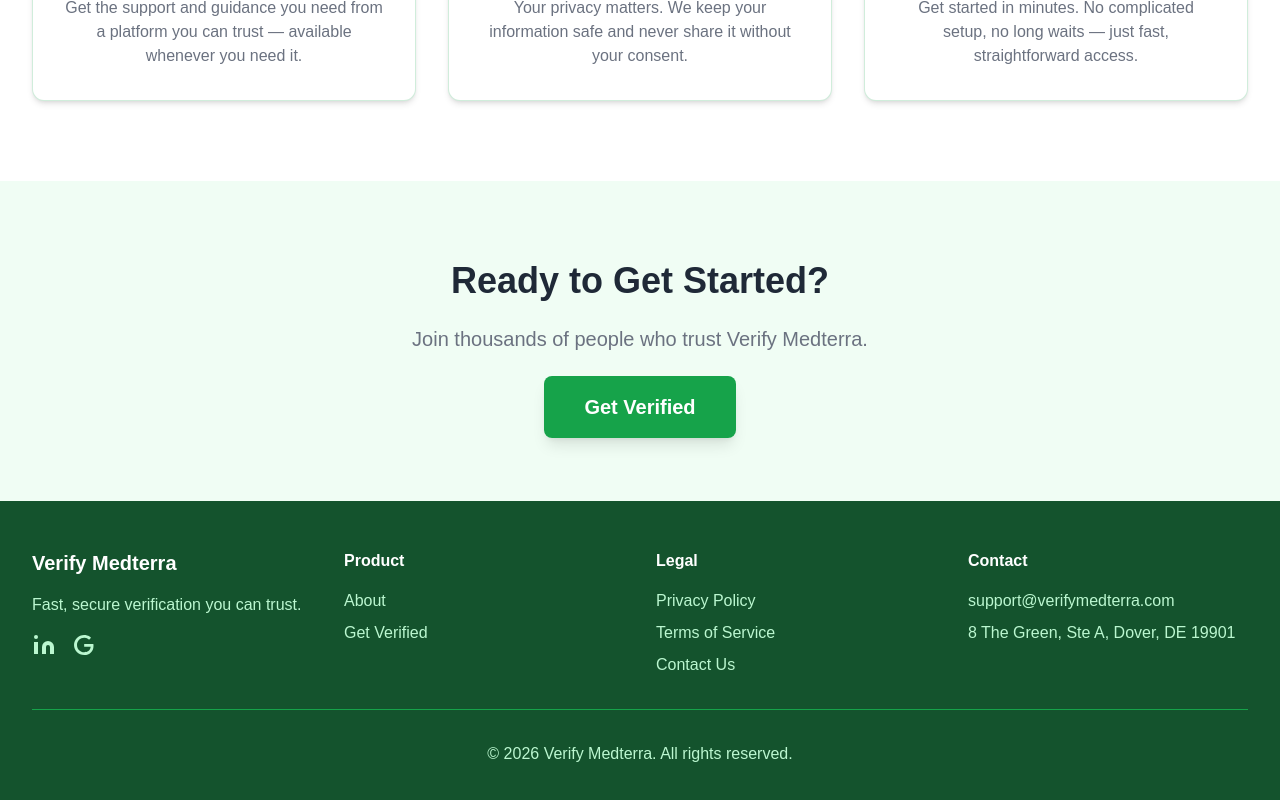
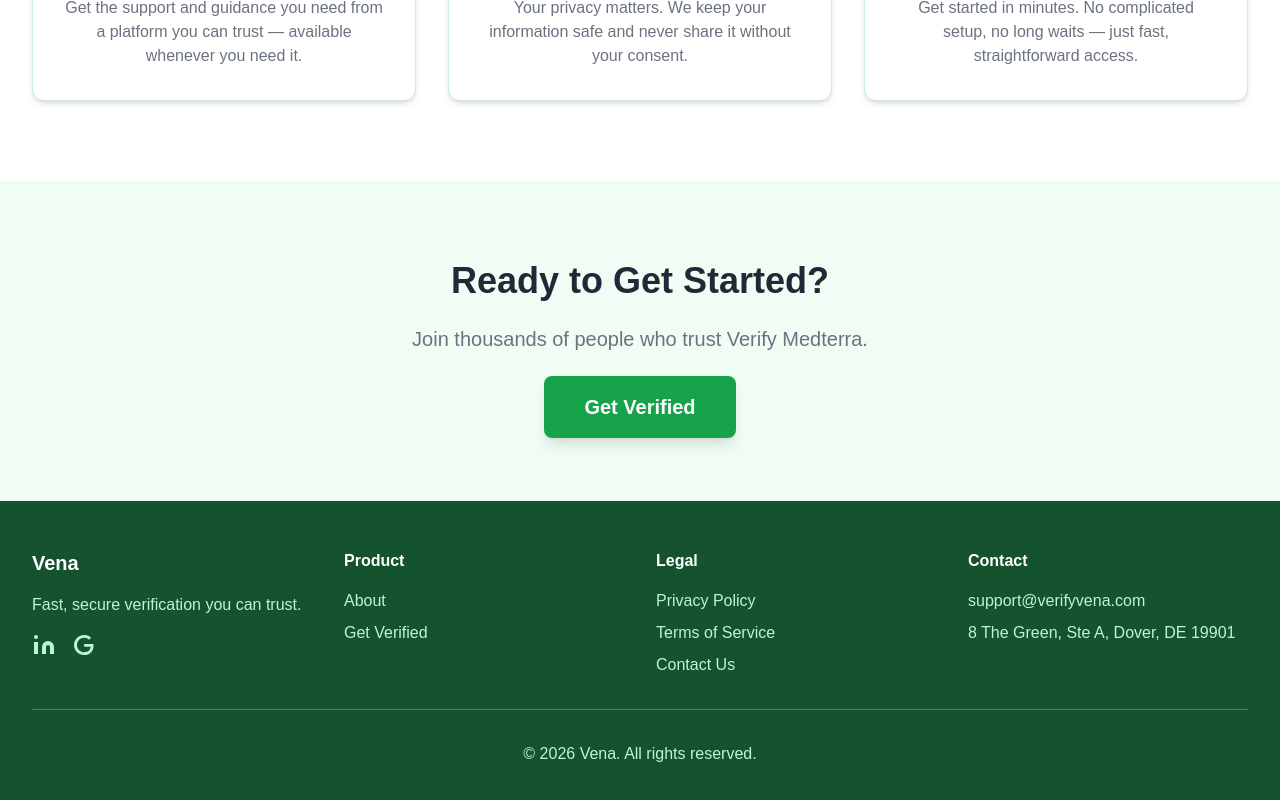
Before and after one commit to Textingman/medterra-verifymedterra, a Next.js app: page / in a window 1280 px wide. Shown: the part 1085-1885 px from the top of the page. Built offline with nearby package versions, Linux system fonts and the light colour scheme.

Commit message:
Rebrand: Verify Medterra -> Vena, verifymedterra.com -> verifyvena.com

```diff
--- a/app/components/Footer.tsx
+++ b/app/components/Footer.tsx
@@ -6,7 +6,7 @@ export default function Footer() {
       <div className="max-w-7xl mx-auto px-4 sm:px-6 lg:px-8">
         <div className="grid md:grid-cols-4 gap-8">
           <div>
-            <h3 className="text-xl font-bold mb-4">Verify Medterra</h3>
+            <h3 className="text-xl font-bold mb-4">Vena</h3>
             <p style={{ color: '#BBF7D0' }}>
               Fast, secure verification you can trust.
             </p>
@@ -45,13 +45,13 @@ export default function Footer() {
           </div>
           <div>
             <h4 className="font-semibold mb-4">Contact</h4>
-            <p style={{ color: '#BBF7D0' }}>support@verifymedterra.com</p>
+            <p style={{ color: '#BBF7D0' }}>support@verifyvena.com</p>
             <p className="mt-2" style={{ color: '#BBF7D0' }}>8 The Green, Ste A, Dover, DE 19901</p>
             <p className="mt-2" style={{ color: '#BBF7D0' }}></p>
           </div>
         </div>
         <div className="mt-8 pt-8 text-center" style={{ borderTop: '1px solid #16A34A', color: '#BBF7D0' }}>
-          <p>&copy; 2026 Verify Medterra. All rights reserved.</p>
+          <p>&copy; 2026 Vena. All rights reserved.</p>
         </div>
       </div>
     </footer>
```
